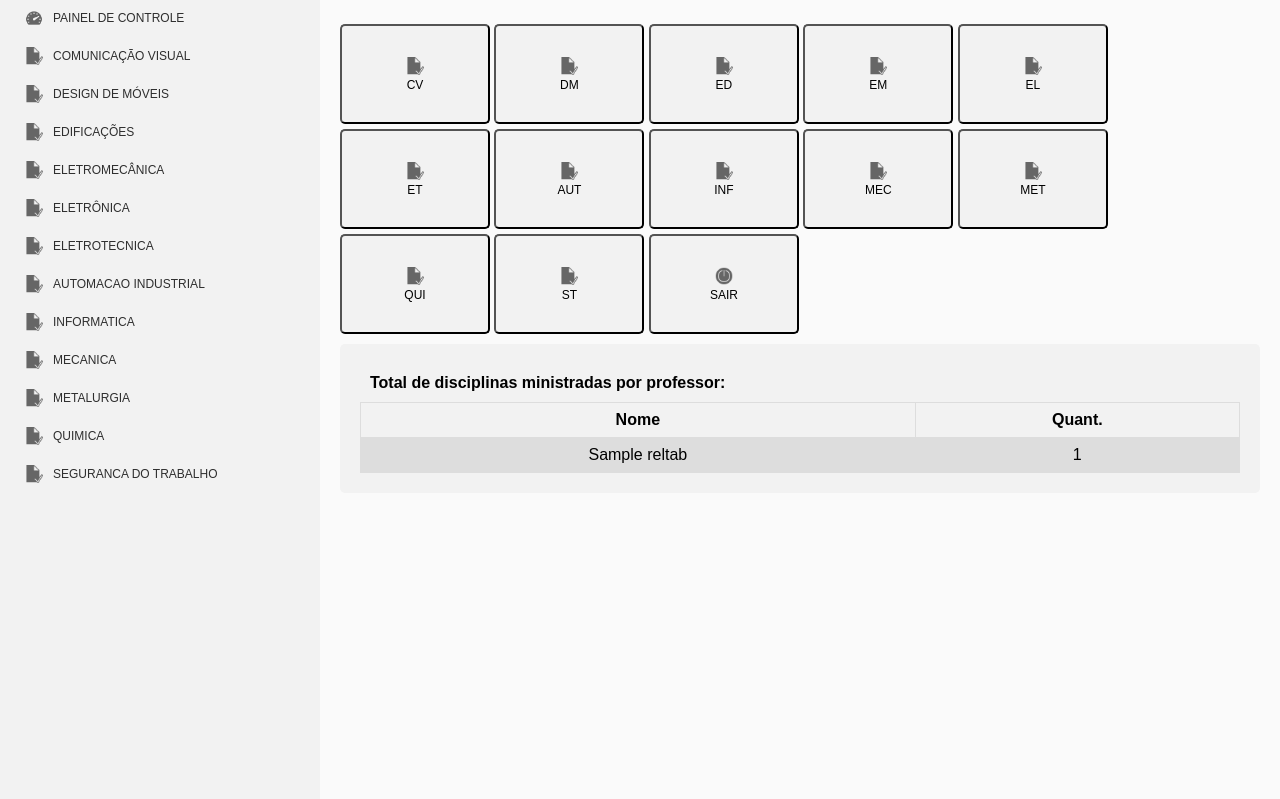
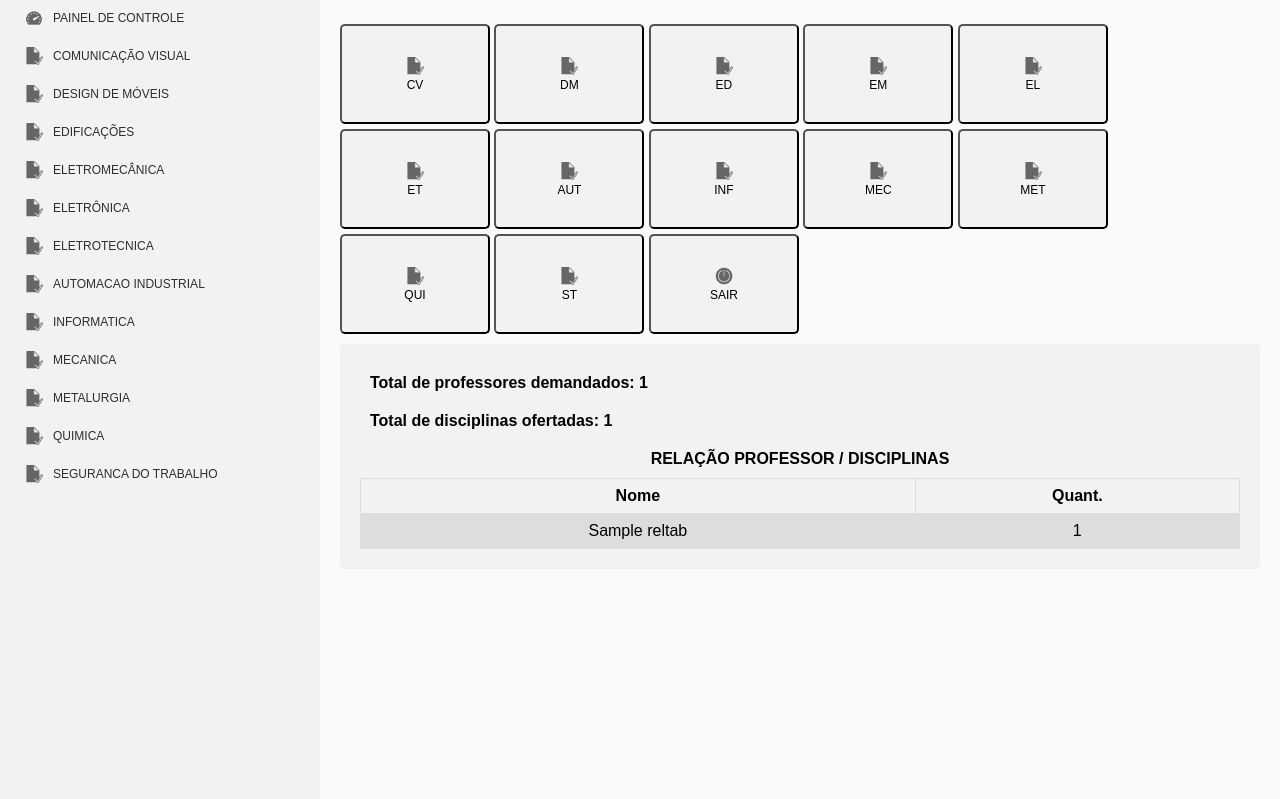
Before and after one commit to abraaonma/sigh, a PHP site: page / in a window 1280 px wide. Shown: the part 21-820 px from the top of the page. Run offline with PHP 8.4, Linux system fonts and the light colour scheme; tables that the repository leaves empty or names only in its code hold one stand-in row (values such as "Sample post").

Commit message:
Painel atualizado

```diff
--- a/include/painel.php
+++ b/include/painel.php
@@ -34,17 +34,32 @@
 
 	<div style="background-color: #f2f2f2; padding: 20px; font-size: 12pt; color: #000; margin-top: 10px; text-align: center; border-radius: 5px;">
 
-		<h4 style="padding: 10px; text-align: left;">Total de disciplinas ministradas por professor:</h4>
 
 		<?php
 
 			require_once('conect.php');
 
+			// Buscando total de professores demandados ao DHS
+			$sql_s = $conn->prepare("select SIAPE_PROF, COUNT(*) AS siape FROM prof");
+			$sql_s->execute();
+			$result_s = $sql_s->fetch();
+			echo "<h4 style='padding: 10px; text-align: left;'>Total de professores demandados: " . $result_s['siape'] ."</h4>";
+
+			// Buscando total de disciplinas ofertadas pelo DHS
+			$sql_d = $conn->prepare("select NOM_DISC, COUNT(*) AS disc FROM disc");
+			$sql_d->execute();
+			$result_d = $sql_d->fetch();
+			echo "<h4 style='padding: 10px; text-align: left;'>Total de disciplinas ofertadas: " . $result_d['disc'] ."</h4>";
+
+			// Buscando total de disciplinas por professor
 			$sql_a = $conn->prepare("select FK_NOM_PROF, COUNT(*) AS count FROM reltab GROUP BY FK_NOM_PROF");
 			$sql_a->execute();
 
 
 		?>
+
+
+		<h4 style="padding: 10px; text-align: center;">RELAÇÃO PROFESSOR / DISCIPLINAS</h4>
 
 
 		<!--Tabela com quantidade de disciplina por professor-->
```
